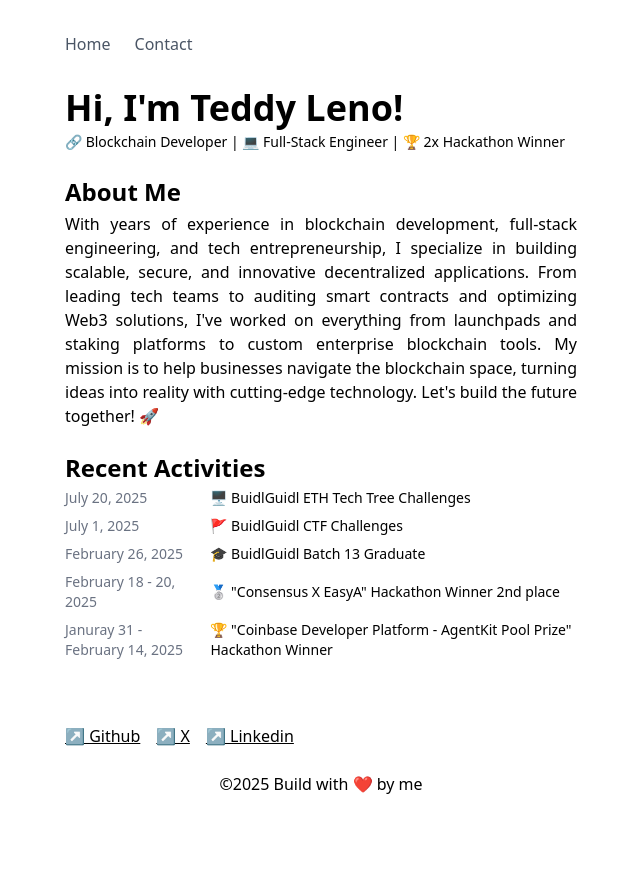
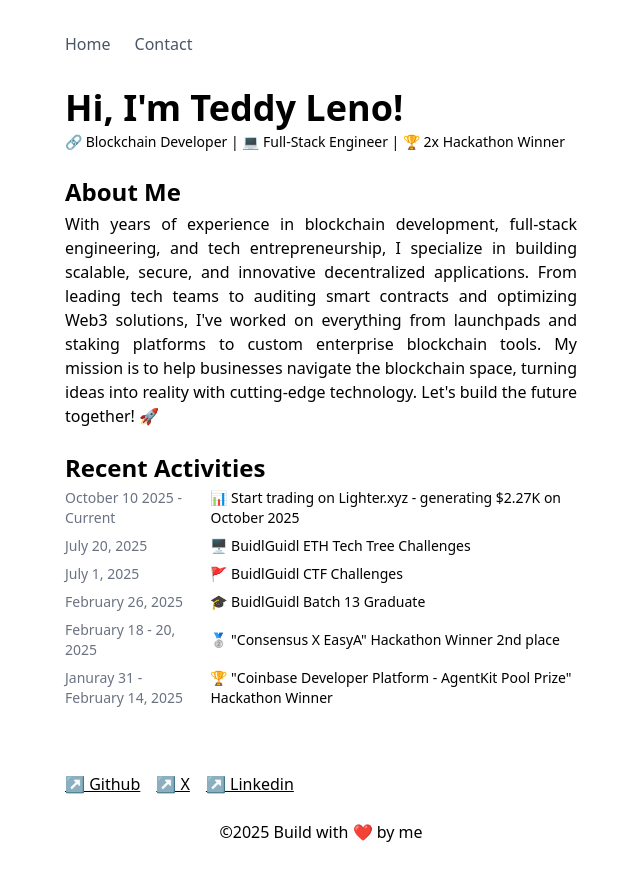
Before and after one commit to lenoteddy/lenoteddy, a React (Vite) app: page / in a window 1280 px wide. Shown: the whole page, without its empty margins (319-959 px from the left). Before the commit the page ends 828 px from the top, so only its background shows below. Built offline with nearby package versions, Linux system fonts and the light colour scheme.

Commit message:
feat: update recent activities

```diff
--- a/src/App.tsx
+++ b/src/App.tsx
@@ -37,6 +37,12 @@ function App() {
 				<div className="mt-6">
 					<h2 className="mb-1 text-2xl font-semibold">Recent Activities</h2>
 					<ul className="text-sm">
+						<li className="mb-2">
+							<a href="https://x.com/lenoteddy/status/1985244931305480369" className="flex items-center" target="_blank" rel="noreferrer noopener">
+								<div className="w-48 text-gray-500">October 10 2025 - Current</div>
+								<div className="ml-2 w-full">📊 Start trading on Lighter.xyz - generating $2.27K on October 2025</div>
+							</a>
+						</li>
 						<li className="mb-2">
 							<a href="https://x.com/lenoteddy/status/1946973457859915892" className="flex items-center" target="_blank" rel="noreferrer noopener">
 								<div className="w-48 text-gray-500">July 20, 2025</div>
```
